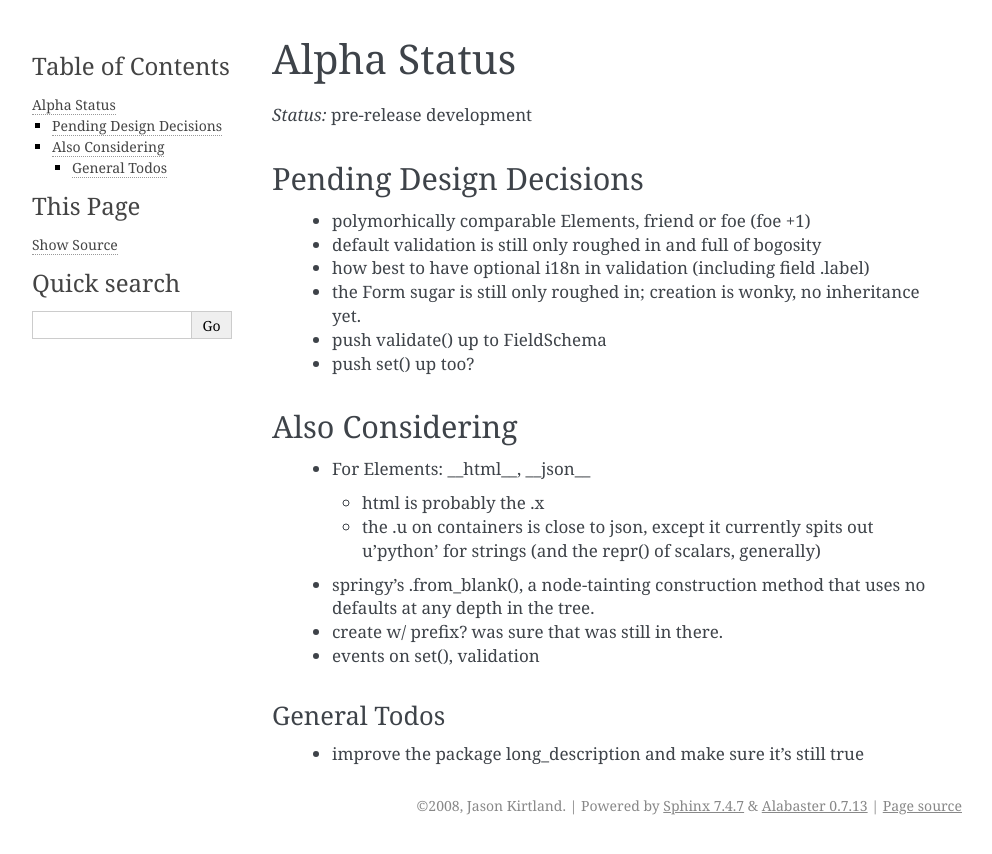
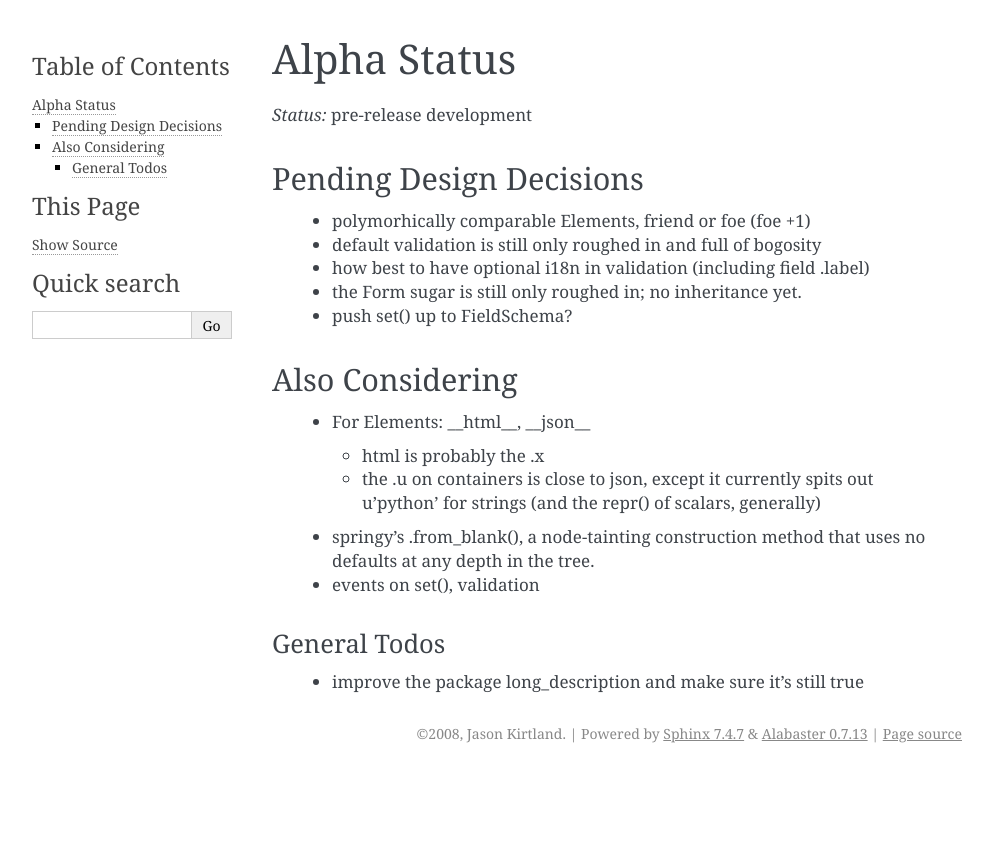
Before and after one commit to discorporate/flatland, a Sphinx documentation site: the page built from docs/alpha.txt, in a window 1280 px wide. Shown: the top 854 px of the page, without its empty margins (148-1140 px from the left). Built offline with Sphinx 7.4.7, drawn with Linux system fonts in a browser that asks for light colours.

Commit message:
Updated status.

```diff
--- a/docs/alpha.txt
+++ b/docs/alpha.txt
@@ -10,10 +10,8 @@ Pending Design Decisions
  - polymorhically comparable Elements, friend or foe (foe +1)
  - default validation is still only roughed in and full of bogosity
  - how best to have optional i18n in validation (including field .label)
- - the Form sugar is still only roughed in; creation is wonky, no
-   inheritance yet.
- - push validate() up to FieldSchema
- - push set() up too?
+ - the Form sugar is still only roughed in; no inheritance yet.
+ - push set() up to FieldSchema?
 
 Also Considering
 ----------------
@@ -28,8 +26,6 @@ Also Considering
   - springy's .from_blank(), a node-tainting construction method that
     uses no defaults at any depth in the tree.
 
-  - create w/ prefix?  was sure that was still in there.
-
   - events on set(), validation
 
 General Todos
```
Also changed, not shown: 1 other file.
